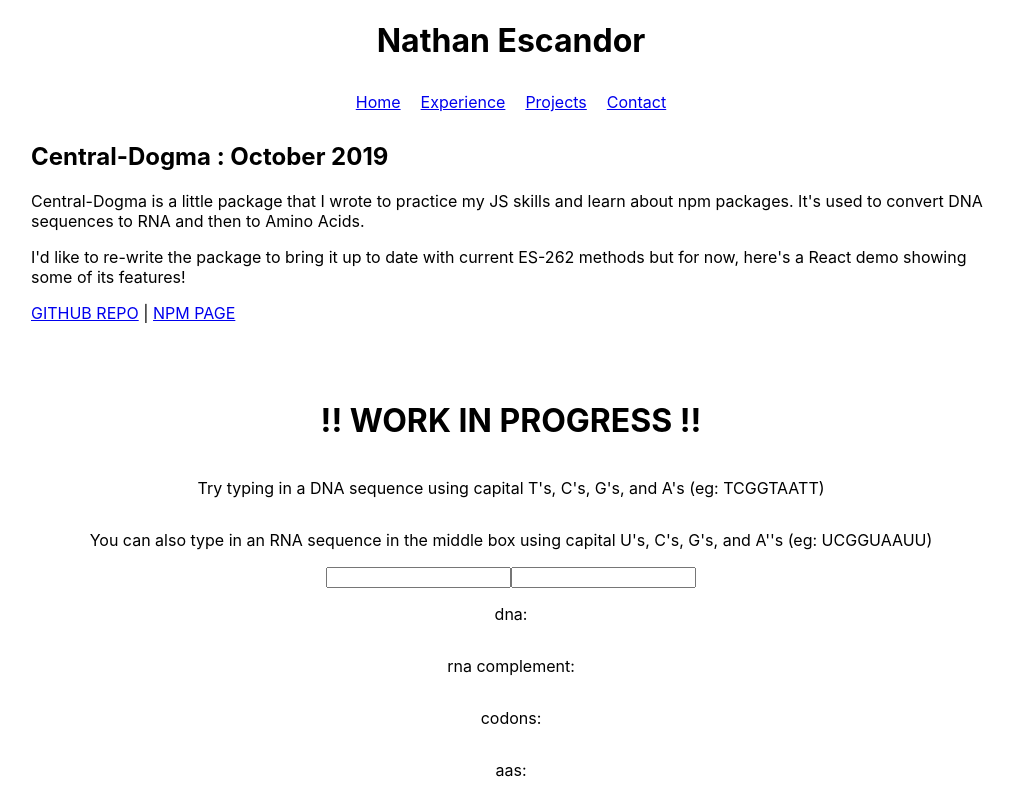
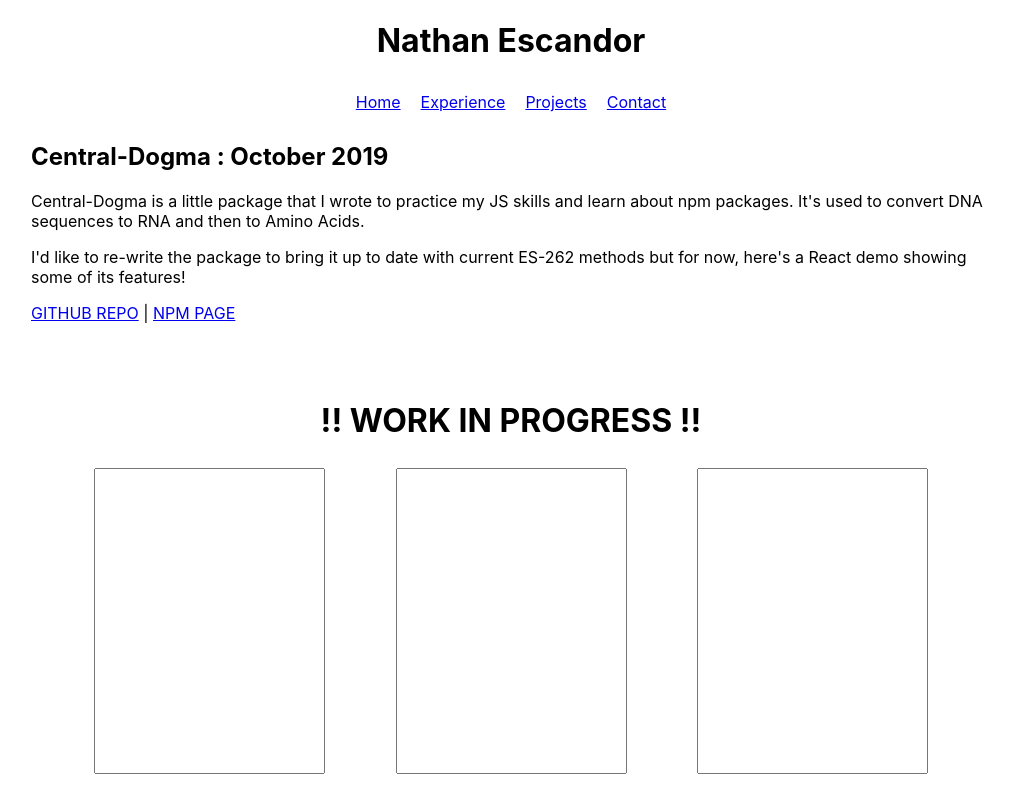
Before and after one commit to NathanEscandor/NathanEscandor.github.io, a React (Create React App) app: page /projects in a window 1280 px wide. Shown: the top 800 px of the page, without its empty margins (129-1142 px from the left). Built offline with nearby package versions, Linux system fonts and the light colour scheme.

Commit message:
Changes for the night. DNA and RNA sorta work but Amino Acids are pretty borked

```diff
--- a/src/Content/CodonDemo/CodonDemo.js
+++ b/src/Content/CodonDemo/CodonDemo.js
@@ -1,8 +1,24 @@
 import * as React from 'react';
 import { Grid } from '@material-ui/core';
+import { useStyles } from './CodonDemo.styles';
 const nuc = require('central-dogma').nucleotide;
-// const nucRna = require('central-dogma').nucleotide;
 const cod = require('central-dogma').codon;
+
+function setNucDna() {
+    nuc.setBase('dna');
+}
+
+function setNucRna() {
+    nuc.setBase('rna');
+}
+
+function setCodDna() {
+    cod.setBase('dna');
+}
+
+function setCodRna() {
+    cod.setBase('rna');
+}
 
 function Instructions() {
     return (
@@ -14,50 +30,100 @@ function Instructions() {
 };
 
 function CodonDemo() {
-    // nucDna.setBase('dna');
-    // nucRna.setBase('rna');
+
+    const classes = useStyles();
 
     const [dna, setDna] = React.useState('');
-    const [rna, setRna] = React.useState('');
-    const [codons, setCodons] = React.useState(['']);
+    const [rnaComplement, setRnaComplement] = React.useState('');
+    const [rnaCodons, setRnaCodons] = React.useState(['']);
     const [aas, setAas] = React.useState(['']);
 
+    const updateRnaComplementFromDna = (newDnaSequence) => {
+        setNucDna();
+        const dnaComplement = nuc.toComplement(newDnaSequence);
+        const newRnaComplement = nuc.dnaToRna(dnaComplement);
+        setRnaComplement(newRnaComplement.toUpperCase());
+    };
+
+    const updateDnaFromRnaComplement = (newRnaComplement) => {
+        setNucRna();
+        const originalRnaSequence = nuc.toComplement(newRnaComplement);
+
+        setNucDna()
+        const newDnaSequence = nuc.rnaToDna(originalRnaSequence);
+        setDna(newDnaSequence.toUpperCase());
+
+
+    };
+
+    const getRnaComplementFromDna = (dnaSequence) => {
+        setNucDna();
+        const dnaComplement = nuc.toComplement(dnaSequence);
+        return nuc.dnaToRna(dnaComplement);
+    };
 
     const handleDnaChange = (e) => {
-        const newDnaSequence = e.target.value;
+        const newDnaSequence = e.target.value.toUpperCase();
         setDna(newDnaSequence);
 
-        const cods = nuc.toCodon(newDnaSequence);
-        setCodons(cods);
 
-        const complement = nuc.toComplement(newDnaSequence);
-        const rnaSequence = nuc.dnaToRna(complement);
-        setRna(rnaSequence);
+        setNucRna();
+        setCodRna();
+        const rnaComplement = getRnaComplementFromDna(newDnaSequence);
+        const newRnaCodons = nuc.toCodon(rnaComplement);
+        const filteredCodons = newRnaCodons.filter(() => cod !== undefined);
+        const newAas = cod.sequenceToAminoAcid(filteredCodons);
 
-        cod.setBase('rna');
-        const aminos = cod.sequenceToAminoAcid(rnaSequence);
-        setAas(aminos);
+        setRnaCodons(newRnaCodons);
+        setAas(newAas);
+
+        updateRnaComplementFromDna(newDnaSequence);
+
     };
 
     const handleRnaChange = (e) => {
-        setRna(e.target.value);
+        const newRnaComplement = e.target.value.toUpperCase();
+        setRnaComplement(newRnaComplement);
+
+        setNucRna();
+        setCodRna();
+        const newRnaCodons = nuc.toCodon(newRnaComplement);
+        const filteredCodons = newRnaCodons.filter(() => cod !== undefined);
+        const newAas = cod.sequenceToAminoAcid(filteredCodons);
+
+        setRnaCodons(newRnaCodons);
+        setAas(newAas);
+
+        updateDnaFromRnaComplement(newRnaComplement);
     }
 
-    React.useEffect(() => {
+    // React.useEffect(() => {
+    //     updateRnaComplementFromDna(dna);
+    // }, [dna])
 
-    }, [dna, rna])
+    // React.useEffect(() => {
+    //     updateDnaFromRnaComplement(rnaComplement);
+    // }, [rnaComplement])
 
-    return(
+    return (
         <>
             <h1>!! WORK IN PROGRESS !!</h1>
-            <Instructions />
-            <Grid item>
-                <input type="text" value={dna} onChange={handleDnaChange}/>
-                <input type="text" value={rna} onChange={handleRnaChange}/>
+            {/* <Instructions /> */}
+            <Grid item container className={classes.root}>
+                <Grid item>
+                    <textarea type="text" value={dna} onChange={handleDnaChange} className={classes.textBox}/>
+                </Grid>
+                <Grid item>
+                    <textarea type="text" value={rnaComplement} onChange={handleRnaChange} className={classes.textBox}/>
+                </Grid>
+                <Grid item>
+                    <textarea readonly type="text" value={aas} className={classes.textBox}/>
+                </Grid>
             </Grid>
+
             <p>dna: {dna}</p>
-            <p>rna complement: {rna}</p>
-            <p>codons: {codons}</p>
+            <p>rna complement: {rnaComplement}</p>
+            <p>codons: {rnaCodons}</p>
             <p>aas: {aas}</p>
         </>
     );
--- /dev/null
+++ b/src/Content/CodonDemo/CodonDemo.styles.js
@@ -0,0 +1,20 @@
+import { createStyles, makeStyles } from '@material-ui/core';
+
+export const styles = (theme) => createStyles({
+    root: {
+        width: '100%',
+        height: '100%',
+        maxHeight: '400px',
+        display: 'flex',
+        justifyContent: 'space-evenly',
+    },
+    textBox: {
+        margin: '0.5em',
+        height: '300px',
+        width: '225px',
+        resize: 'none',
+        textTransform: 'uppercase',
+    },
+});
+
+export const useStyles = makeStyles(styles);
--- a/src/Content/Experience.js
+++ b/src/Content/Experience.js
@@ -28,7 +28,7 @@ function Experience() {
                             In addition to the research and programming skills that I picked up in this position, I also got a chance to develop my verbal communication skills at different levels. For example, I learned how to communicate my work to a technical audience by participating in weekly lab meetings, journal clubs, and oral/poster presentations. I also learned how to communicate the importance of our work to non-technical stakeholders through grant/bursary/scholarship applications. And I learned how to communicate what I do to my non-technical friends, family, and peers.
                         </p>
                 <h1>Education</h1>
-                    <h3>University of Calgary - Bachelor of Health Sciences (Bioinformatics) : 2017</h3>
+                    <h3>University of Calgary - Bachelor of Health Sciences (Honours - Bioinformatics) : 2017</h3>
                         <p>
                             My undergraduate degree was in Health Sciences, majoring in Bioinformatics at the University of Calgary. The program combines computer science, health sciences, and biochemistry, with an emphasis on developing scientific research skills and literacy.
                         </p>
```
